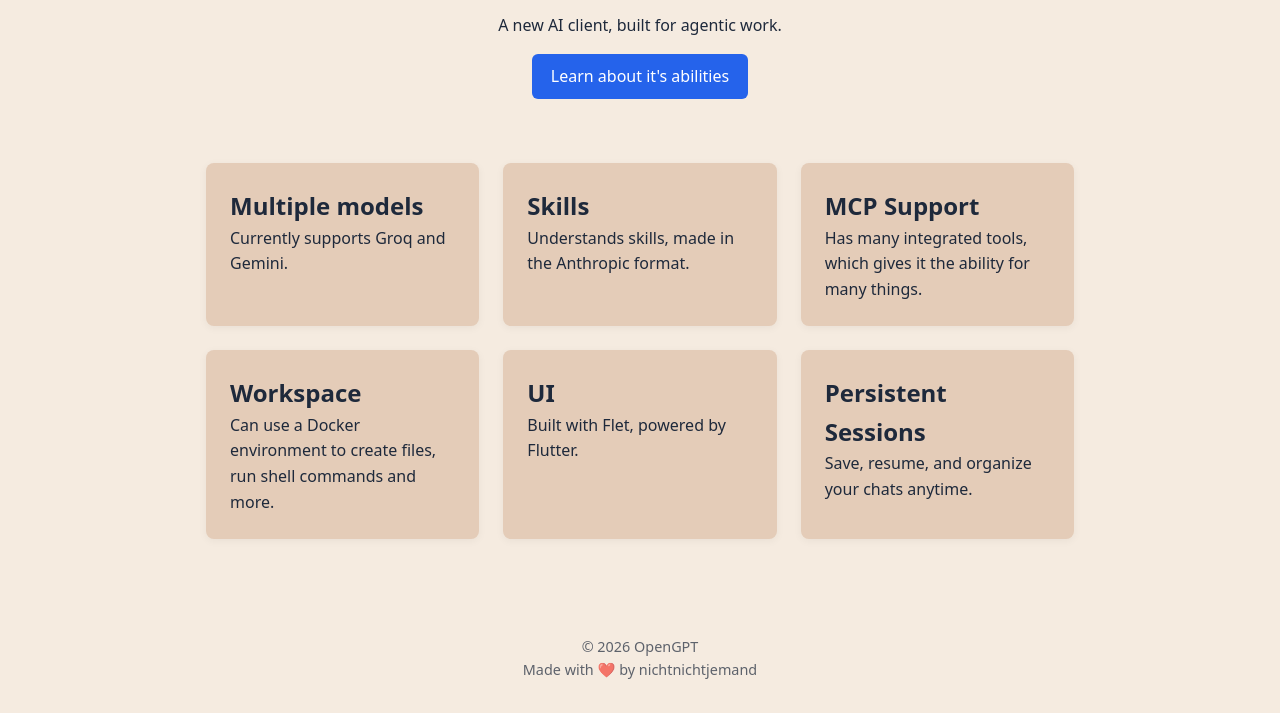
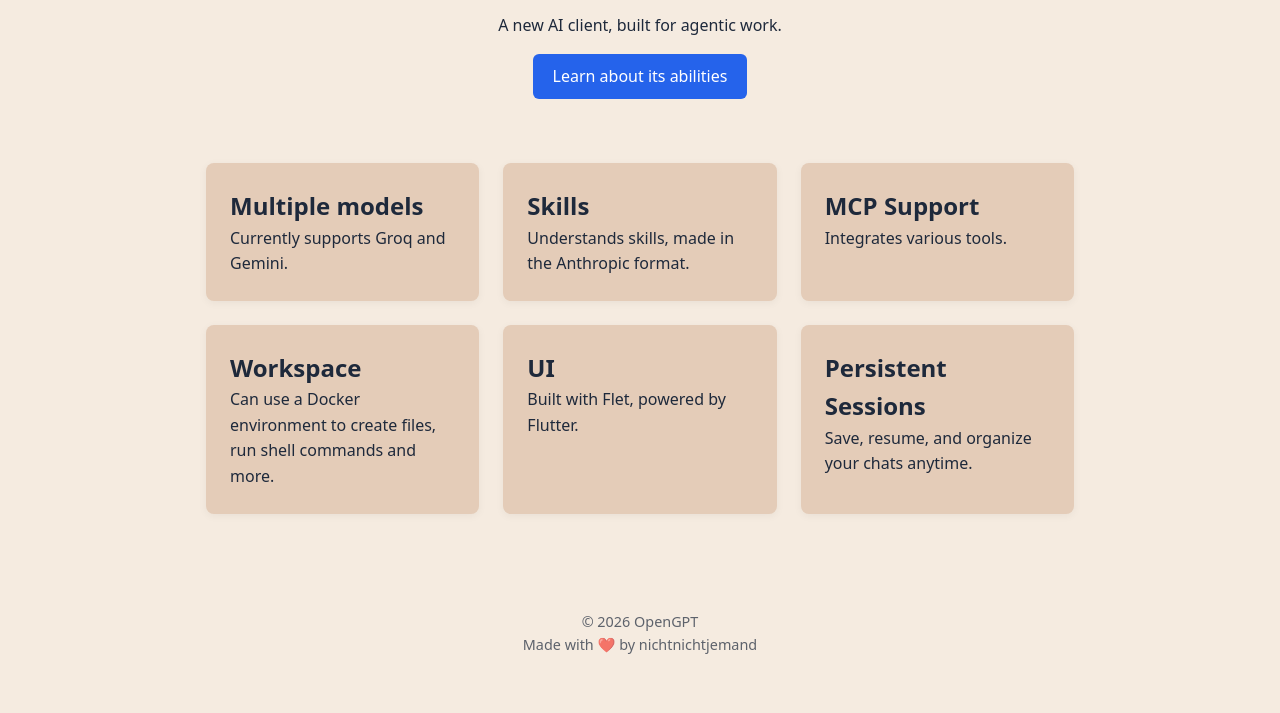
Before and after one commit to nichtnichtjemand/opengpt, a plain HTML site: page docs/index.html in a window 1280 px wide. Shown: the part 224-937 px from the top of the page. After the commit the page ends 912 px from the top, so only its background shows below. Drawn offline with Linux system fonts and the light colour scheme.

Commit message:
Fix typo

```diff
--- a/docs/index.html
+++ b/docs/index.html
@@ -27,7 +27,7 @@
             <section class="hero">
                 <h1>This is OpenGPT.</h1>
                 <p>A new AI client, built for agentic work.</p>
-                <a href="#features" class="btn">Learn about it's abilities</a>
+                <a href="#features" class="btn">Learn about its abilities</a>
             </section>
 
             <section id="features" class="grid">
@@ -41,7 +41,7 @@
                 </div>
                 <div class="card">
                     <h2>MCP Support</h2>
-                    <p>Has many integrated tools, which gives it the ability for many things.</p>
+                    <p>Integrates various tools.</p>
                 </div>
                 <div class="card">
                     <h2>Workspace</h2>
```
